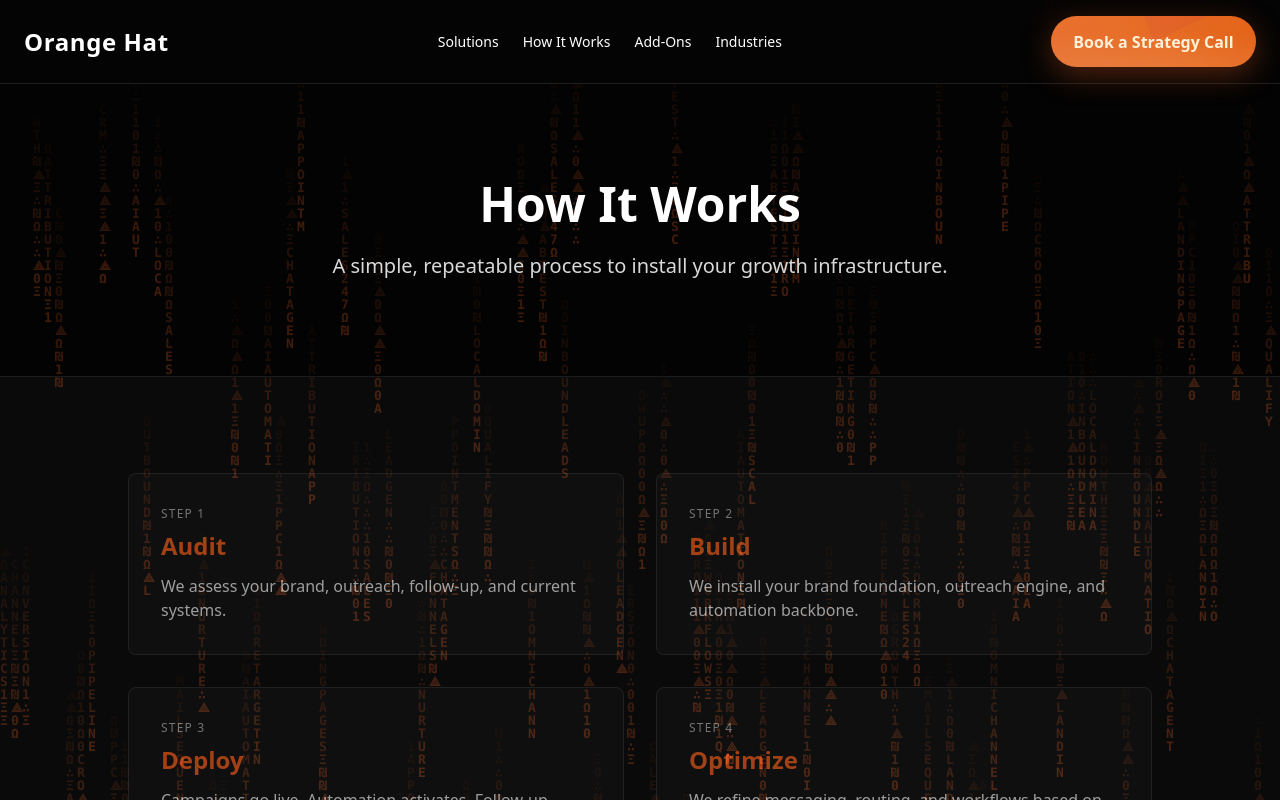
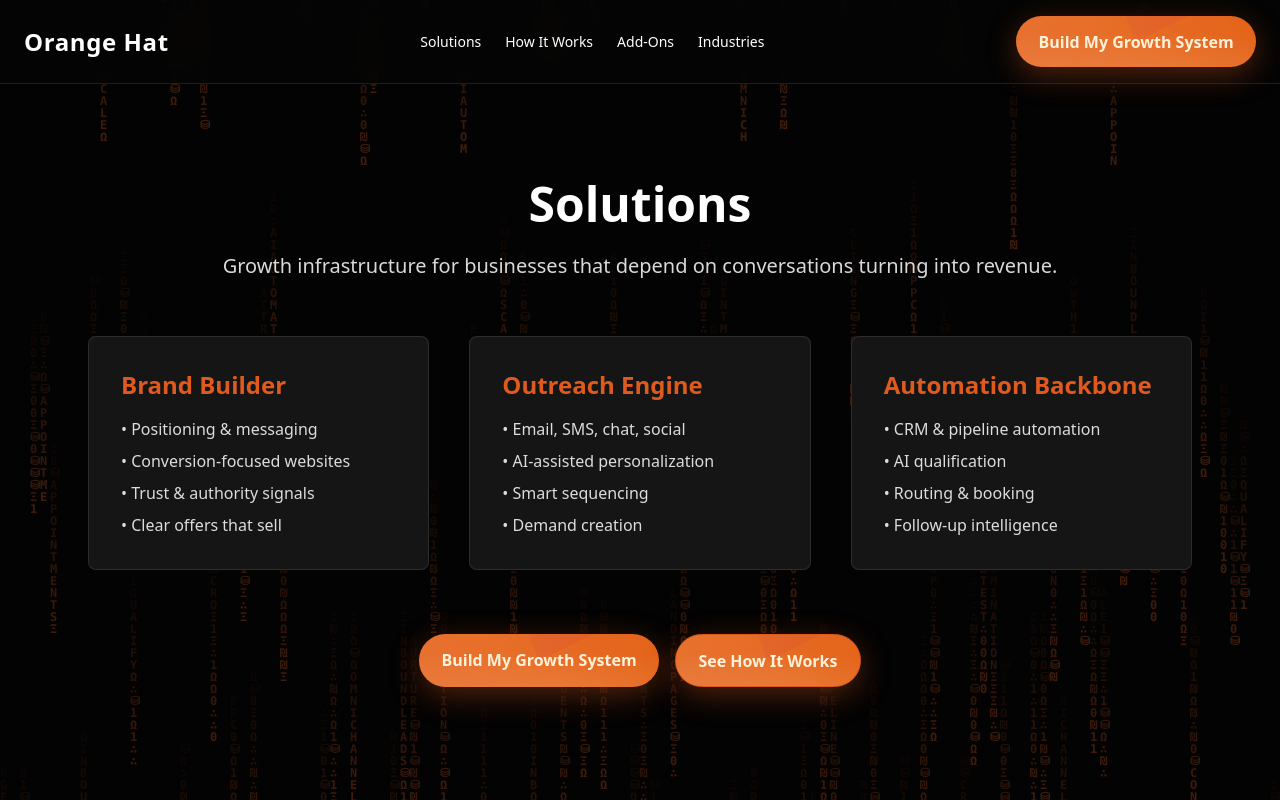
Before and after one commit to MrOrangeUS/orangehat-marketing, a Next.js app: page /how-it-works in a window 1280 px wide. Shown: the top 800 px of the page. Built offline with nearby package versions, Linux system fonts and the light colour scheme; no server answers.

Commit message:
Update page.tsx

```diff
--- a/app/how-it-works/page.tsx
+++ b/app/how-it-works/page.tsx
@@ -1,3 +1,5 @@
+"use client";
+
 import Link from "next/link";
 import MatrixRain from "../../components/MatrixRain";
 
@@ -5,69 +7,86 @@ const CTA_URL =
   process.env.NEXT_PUBLIC_BOOK_URL ||
   "https://api.leadconnectorhq.com/widget/booking/CPADDn4nnIu2we1sni9z";
 
-const steps = [
-  { title: "Audit", desc: "We assess your brand, outreach, follow-up, and current systems." },
-  { title: "Build", desc: "We install your brand foundation, outreach engine, and automation backbone." },
-  { title: "Deploy", desc: "Campaigns go live. Automation activates. Follow-up begins instantly." },
-  { title: "Optimize", desc: "We refine messaging, routing, and workflows based on real engagement." },
-  { title: "Scale", desc: "Once proven, add-ons like AI Recovery or PPL can be layered in." },
-];
-
-export default function HowItWorksPage() {
+export default function SolutionsPage() {
   return (
     <main className="text-white bg-[#050505] min-h-screen">
+      <MatrixRain
+        color="#E05A1E"
+        glyph="01ΩΞ₪⛁∴"
+        fontSize={12}
+        speed={0.1}
+        tailLength={16}
+        injectChance={0.008}
+        background="rgb(0,0,0)"
+      />
+
       <header className="sticky top-0 z-20 bg-[#050505]/80 backdrop-blur-md border-b border-white/10">
         <div className="max-w-7xl mx-auto px-6 py-4 flex justify-between items-center">
           <Link href="/" className="text-2xl font-bold tracking-wide">
             Orange Hat
           </Link>
+
           <nav className="hidden md:flex space-x-6 items-center text-sm">
             <Link href="/solutions" className="hover:text-[--oh-orange]">Solutions</Link>
             <Link href="/how-it-works" className="hover:text-[--oh-orange]">How&nbsp;It&nbsp;Works</Link>
             <Link href="/add-ons" className="hover:text-[--oh-orange]">Add-Ons</Link>
             <Link href="/industry" className="hover:text-[--oh-orange]">Industries</Link>
           </nav>
+
           <a href={CTA_URL} target="_blank" rel="noopener" className="oh-pill hidden md:inline-block">
-            Book a Strategy Call
+            Build My Growth System
           </a>
         </div>
       </header>
 
-      <div className="relative overflow-hidden">
-        <MatrixRain className="absolute inset-0 pointer-events-none" />
-        <section className="relative z-10 max-w-5xl mx-auto text-center px-6 py-24">
-          <h1 className="text-4xl md:text-5xl font-bold mb-6">How It Works</h1>
-          <p className="text-lg md:text-xl text-white/85">
-            A simple, repeatable process to install your growth infrastructure.
+      <section className="relative z-10 max-w-6xl mx-auto px-6 py-24 text-center">
+        <h1 className="text-4xl md:text-5xl font-bold mb-6">Solutions</h1>
+        <p className="text-lg md:text-xl text-white/85 mb-14">
+          Growth infrastructure for businesses that depend on conversations turning into revenue.
         </p>
-        </section>
+
+        <div className="grid grid-cols-1 md:grid-cols-3 gap-10 text-left">
+          <div className="bg-[#151515] p-8 rounded-lg border border-white/10">
+            <h3 className="text-2xl font-semibold mb-4 text-[--oh-orange]">Brand Builder</h3>
+            <ul className="space-y-2 text-white/85">
+              <li>• Positioning & messaging</li>
+              <li>• Conversion-focused websites</li>
+              <li>• Trust & authority signals</li>
+              <li>• Clear offers that sell</li>
+            </ul>
           </div>
 
-      <section className="py-24 px-6 bg-[#0f0f0f] border-t border-white/10">
-        <div className="max-w-5xl mx-auto grid grid-cols-1 md:grid-cols-2 gap-8">
-          {steps.map((s, i) => (
-            <div key={s.title} className="bg-[#151515] p-8 rounded-lg border border-white/10">
-              <p className="text-xs uppercase tracking-widest text-white/60 mb-2">
-                Step {i + 1}
-              </p>
-              <h2 className="text-2xl font-semibold mb-3 text-[--oh-orange]">{s.title}</h2>
-              <p className="text-white/85">{s.desc}</p>
-            </div>
-          ))}
+          <div className="bg-[#151515] p-8 rounded-lg border border-white/10">
+            <h3 className="text-2xl font-semibold mb-4 text-[--oh-orange]">Outreach Engine</h3>
+            <ul className="space-y-2 text-white/85">
+              <li>• Email, SMS, chat, social</li>
+              <li>• AI-assisted personalization</li>
+              <li>• Smart sequencing</li>
+              <li>• Demand creation</li>
+            </ul>
           </div>
 
-        <div className="mt-14 text-center">
-          <div className="flex flex-col sm:flex-row justify-center gap-4">
+          <div className="bg-[#151515] p-8 rounded-lg border border-white/10">
+            <h3 className="text-2xl font-semibold mb-4 text-[--oh-orange]">Automation Backbone</h3>
+            <ul className="space-y-2 text-white/85">
+              <li>• CRM & pipeline automation</li>
+              <li>• AI qualification</li>
+              <li>• Routing & booking</li>
+              <li>• Follow-up intelligence</li>
+            </ul>
+          </div>
+        </div>
+
+        <div className="mt-16 flex flex-col sm:flex-row justify-center gap-4">
           <a href={CTA_URL} target="_blank" rel="noopener" className="oh-pill">
-              Book a Strategy Call
+            Build My Growth System
           </a>
           <Link
-              href="/solutions"
+            href="/how-it-works"
             className="oh-pill bg-transparent border border-[--oh-orange] text-[--oh-orange] hover:bg-[--oh-orange] hover:text-black transition-colors"
           >
-              View Solutions
+            See How It Works
           </Link>
-          </div>
         </div>
       </section>
     </main>
```
Lines whose indentation alone changed are shown as unchanged.
